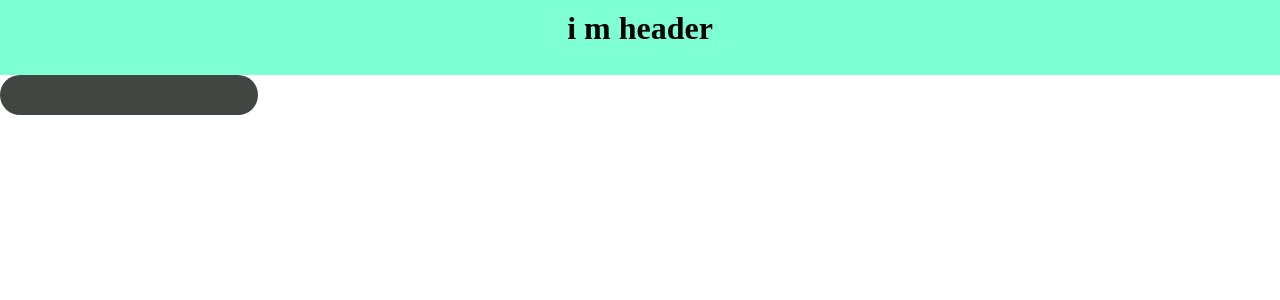
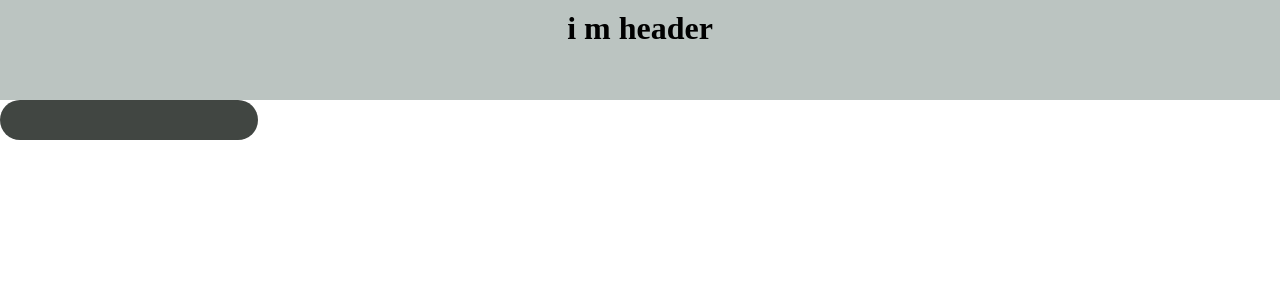
Before and after one commit to raj-maharjan99/landing-page, a React (Vite) app: page / in a window 1280 px wide. Shown: the top 300 px of the page. Built offline with nearby package versions, Linux system fonts and the light colour scheme.

Commit message:
make correction inside(Modal)  pop up

```diff
--- a/src/components/advertisment.jsx
+++ b/src/components/advertisment.jsx
@@ -31,14 +31,13 @@ function Advertisment() {
             </h4>
           </p>{" "}
           <br /> <br />
+          <br />
+          <a href="https://www.indeed.com/" target="_blank">
+            <h5>More Details </h5> <br /> <br />{" "}
+          </a>
           <button className={styles.btn} onClick={() => setShowModal(false)}>
             "बन्द गर्नुहोस्"
-          </button>{" "}
-          <br />
-          <br />
-          <a href="https://www.indeed.com/" target="_blank">
-            <h5>more details </h5>
-          </a>
+          </button>
         </div>
       </>
     );
--- a/src/components/advertisment.module.css
+++ b/src/components/advertisment.module.css
@@ -18,9 +18,10 @@
   max-width: 30rem;
   padding: 2rem 3rem;
   border-radius: 1rem;
-  background-color: rgb(188, 139, 139);
+  background-color: rgba(188, 139, 139, 0.68);
   text-align: center;
   margin: 20px;
+  border: 7px double black;
 }
 .btn {
   padding: 0.6rem 1.4rem;
--- a/src/components/header.module.css
+++ b/src/components/header.module.css
@@ -1,6 +1,6 @@
 .headerBox {
-  background-color: aquamarine;
-  height: 75px;
+  background-color: rgb(187, 196, 193);
+  height: 100px;
   width: auto;
   text-align: center;
   padding-top: 10px;
```
